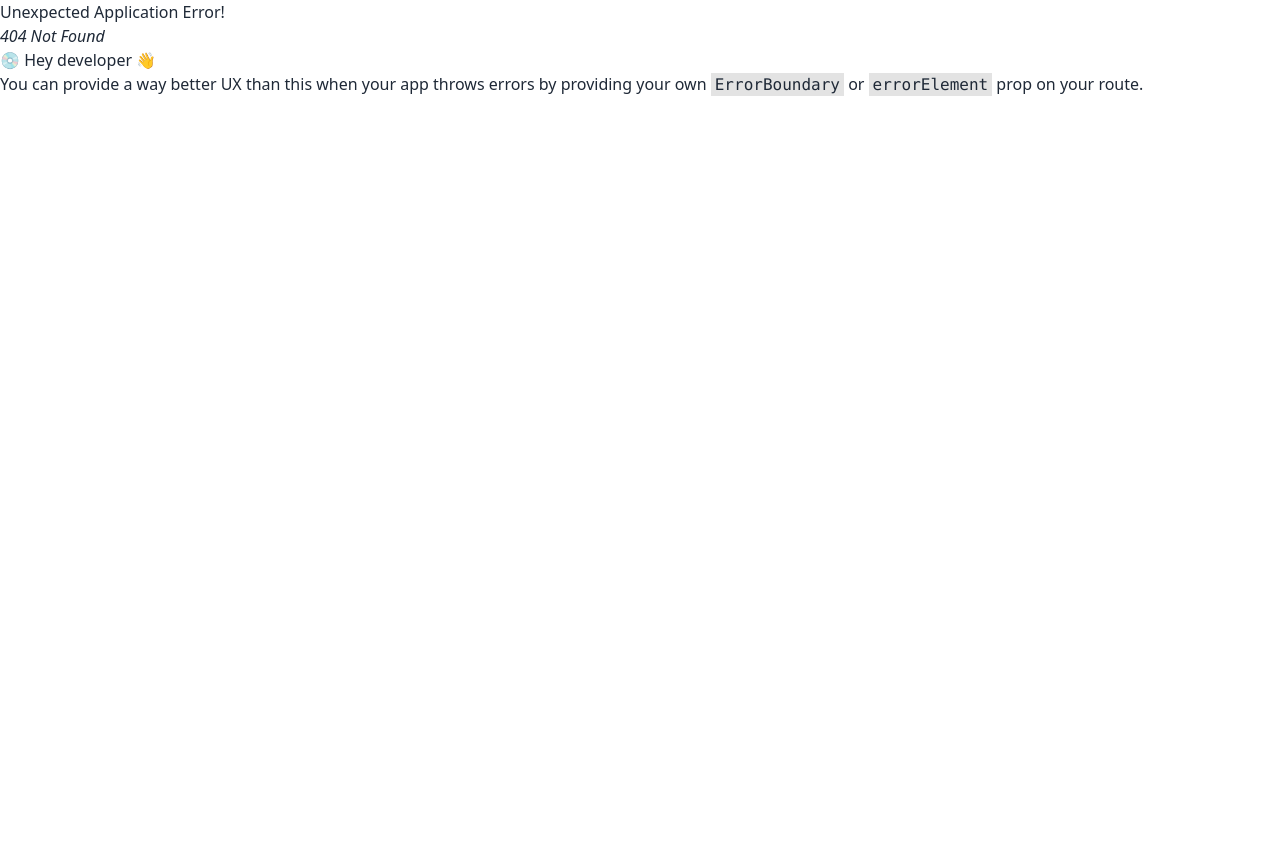
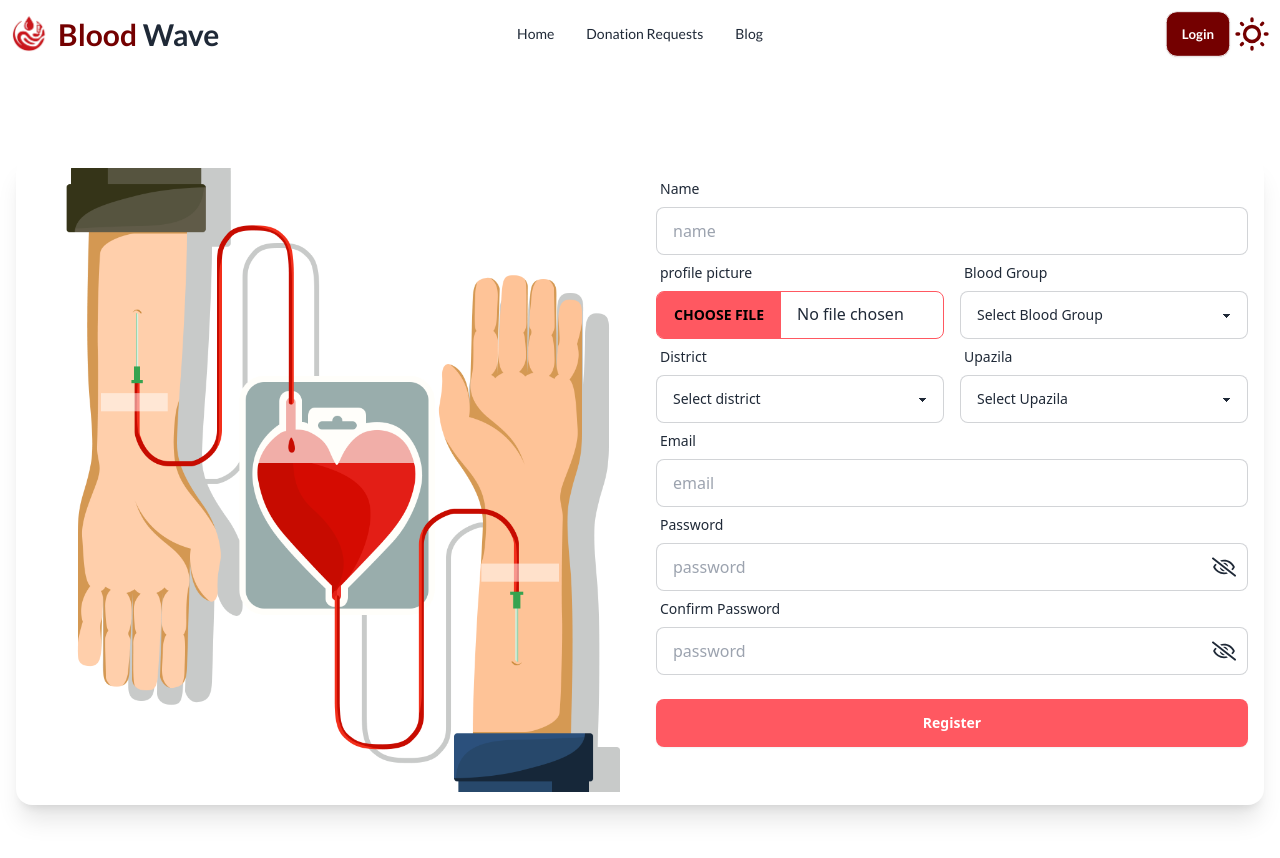
Before and after one commit to Rafidul01/blood-wave-client, a React (Vite) app: page /register in a window 1280 px wide. Before the commit this address had no page. Shown: the top 858 px of the page. Before the commit the page ends 800 px from the top, so only its background shows below. Built offline with nearby package versions, Linux system fonts and the light colour scheme.

Commit message:
register page design complited

```diff
--- a/package.json
+++ b/package.json
@@ -14,6 +14,8 @@
     "match-sorter": "^6.3.4",
     "react": "^18.2.0",
     "react-dom": "^18.2.0",
+    "react-hook-form": "^7.51.5",
+    "react-icons": "^5.2.1",
     "react-router-dom": "^6.23.1",
     "sort-by": "^1.2.0"
   },
--- /dev/null
+++ b/src/pages/Login/Login.jsx
@@ -0,0 +1,10 @@
+
+const Login = () => {
+    return (
+        <div>
+
+        </div>
+    );
+};
+
+export default Login;
--- /dev/null
+++ b/src/pages/Register/Register.jsx
@@ -0,0 +1,172 @@
+import { useForm } from "react-hook-form";
+import img from "../../assets/image/register.png";
+import { Link } from "react-router-dom";
+import { useState } from "react";
+import { FaRegEye, FaRegEyeSlash } from "react-icons/fa";
+const Register = () => {
+    const [eye, setEye] = useState(false);
+    const [eyeTwo, setEyeTwo] = useState(false);
+  const {
+    register,
+    handleSubmit,
+    watch,
+    formState: { errors },
+  } = useForm();
+  const onSubmit = (data) => console.log(data);
+  console.log(watch("district"));
+  const handelSeePass = () => {
+    setEye(!eye);
+  };
+  const handelSeePassTwo = () => {
+    setEyeTwo(!eyeTwo);
+  };
+  return (
+    <div>
+      <div className="hero min-h-screen mt-20 ">
+        <div className="hero-content flex-col">
+          <div className="card lg:card-side bg-base-100  shadow-xl h-[650px]">
+            <figure className="object-contain object-center lg:w-1/2">
+              <img src={img} alt="Album" />
+            </figure>
+            <div className="card-body lg:w-1/2 p-4">
+              <form onSubmit={handleSubmit(onSubmit)} className="">
+                <div className="form-control">
+                  <label className="label">
+                    <span className="label-text">Name</span>
+                  </label>
+                  <input
+                    type="text"
+                    placeholder="name"
+                    {...register("name", { required: true })}
+                    className="input input-bordered"
+                  />
+                  {errors.name && <span className="text-red-500">Name is required</span>}
+                </div>
+                <div className="flex gap-4 justify-between">
+                  <div className="form-control w-1/2">
+                    <label className="label">
+                      <span className="label-text">profile picture</span>
+                    </label>
+                    <input
+                      type="file"
+                      {...register("profilePicture", { required: true })}
+                      className="file-input w-full max-w-xs file-input-bordered file-input-error"
+                    />
+                    {errors.profilePicture && <span className="text-red-500">Profile picture is required</span>}
+                  </div>
+                  <div className="form-control w-1/2">
+                    <label className="label">
+                      <span className="label-text">Blood Group</span>
+                    </label>
+                    <select defaultValue={"Selected Blood Group"} {...register("bloodGroup", { required: true })} className="select select-bordered w-full ">
+                      <option value="Selected Blood Group">
+                        Select Blood Group
+                      </option>
+                      <option>A+</option>
+                      <option>A-</option>
+                      <option>B+</option>
+                      <option>B-</option>
+                      <option>O+</option>
+                      <option>O-</option>
+                      <option>AB+</option>
+                      <option>AB-</option>
+                    </select>
+                    {errors.bloodGroup && <span className="text-red-500">Blood group is required</span>}
+                  </div>
+                </div>
+                <div className="flex gap-4 justify-between">
+                <div className="form-control w-1/2">
+                    <label className="label">
+                      <span className="label-text">District</span>
+                    </label>
+                    <select defaultValue={"Selected district"} {...register("district", { required: true })} className="select select-bordered w-full ">
+                      <option value="Selected district">
+                        Select district
+                      </option>
+                      <option>Dhaka</option>
+                      <option>Chittagong</option>
+                      <option>Rajshahi</option>
+                      <option>Rangpur</option>
+                      <option>Sylhet</option>
+                    </select>
+                  </div>
+                  <div className="form-control w-1/2">
+                    <label className="label">
+                      <span className="label-text">Upazila</span>
+                    </label>
+                    <select defaultValue={"Selected Upazila"} {...register("upazila",{ required: true })} className="select select-bordered w-full ">
+                      <option value="Selected Upazila">
+                        Select Upazila
+                      </option>
+                      <option>Dhaka</option>
+                      <option>Chittagong</option>
+                      <option>Rajshahi</option>
+                      <option>Rangpur</option>
+                      <option>Sylhet</option>
+                    </select>
+                  </div>
+                </div>
+                <div className="form-control">
+                  <label className="label">
+                    <span className="label-text">Email</span>
+                  </label>
+                  <input
+                    type="email"
+                    placeholder="email"
+                    {...register("email",{ required: true })}
+                    className="input input-bordered"
+
+                  />
+                  {errors.email && <span className="text-red-500">Email is required</span>}
+                </div>
+                <div className="form-control relative">
+                <label className="label">
+                  <span className="label-text">Password</span>
+                </label>
+                <input
+                  type={eye ? "text" : "password"}
+                  name="password"
+                  placeholder="password"
+                  {...register("Password",{ required: true })}
+                  className="input input-bordered"
+                  required
+                />
+                <Link
+                  onClick={handelSeePass}
+                  className="text-2xl absolute right-3 top-[48px]"
+                >
+                  {eye ? <FaRegEye /> : <FaRegEyeSlash />}
+                </Link>
+              </div>
+                <div className="form-control relative">
+                <label className="label">
+                  <span className="label-text">Confirm Password</span>
+                </label>
+                <input
+                  type={eyeTwo ? "text" : "password"}
+                  name="password"
+                  placeholder="password"
+                  {...register("confirmPassword",{ required: true })}
+                  className="input input-bordered"
+                  required
+                />
+                <Link
+                  onClick={handelSeePassTwo}
+                  className="text-2xl absolute right-3 top-[48px]"
+                >
+                  {eyeTwo ? <FaRegEye /> : <FaRegEyeSlash />}
+                </Link>
+              </div>
+                <div className="form-control mt-6">
+                  <button className="btn btn-primary bg-error border-none text-white hover:bg-blood">Register</button>
+                </div>
+              </form>
+            </div>
+          </div>
+        </div>
+      </div>
+    </div>
+  );
+};
+
+export default Register;
--- a/src/pages/Shared/Navbar/Navbar.jsx
+++ b/src/pages/Shared/Navbar/Navbar.jsx
@@ -5,7 +5,7 @@ const Navbar = () => {
   const [scrolled, setScrolled] = useState(false);
   const [theme, setTheme] = useState(localStorage.getItem("theme") || "light");
   // test user
-  const user = true;
+  const user = false;
   useEffect(() => {
     localStorage.setItem("theme", theme);
     const localTheme = localStorage.getItem("theme");
```
Also changed, not shown: src/routes/Routes.jsx (+12 -1 lines), src/assets/image/register.png (added), 1 other file (tests, documents, lock files or other folders).
